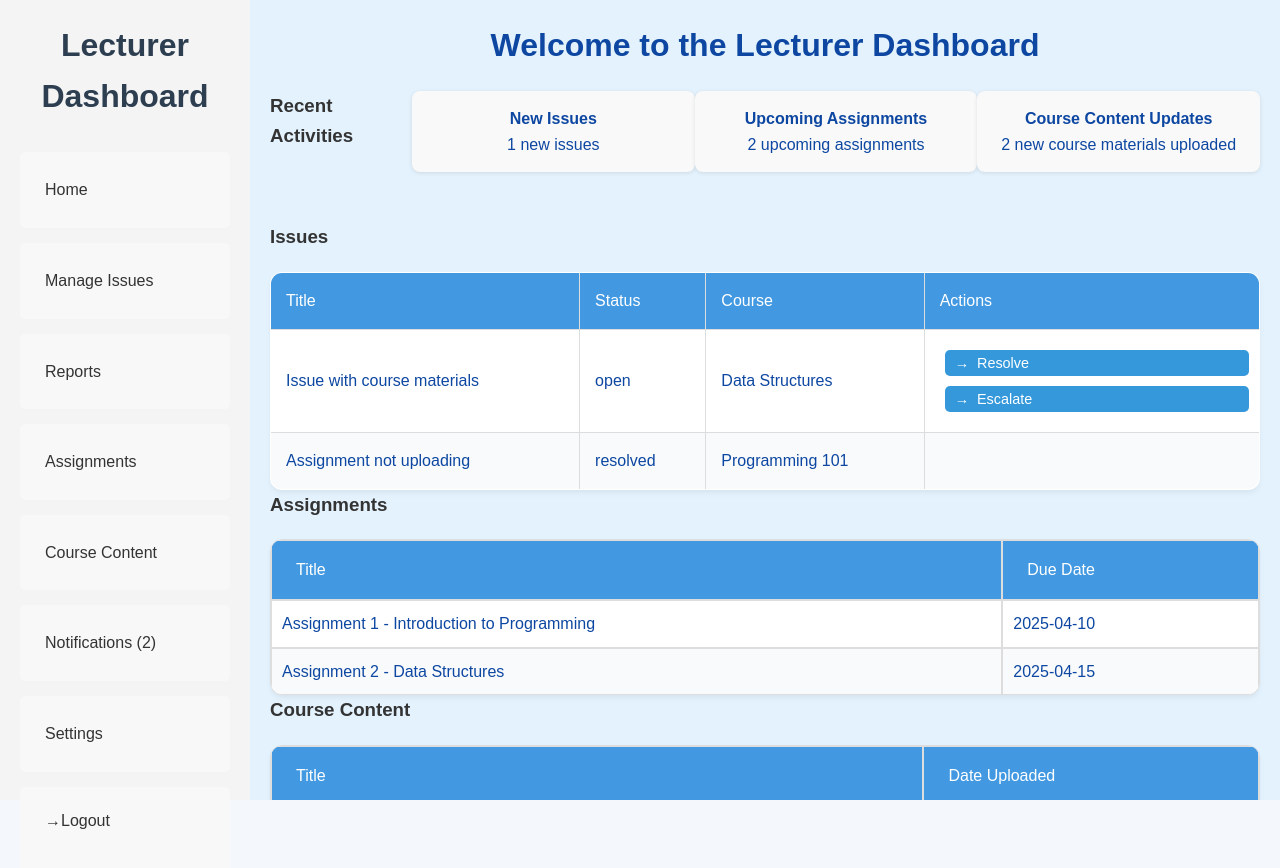
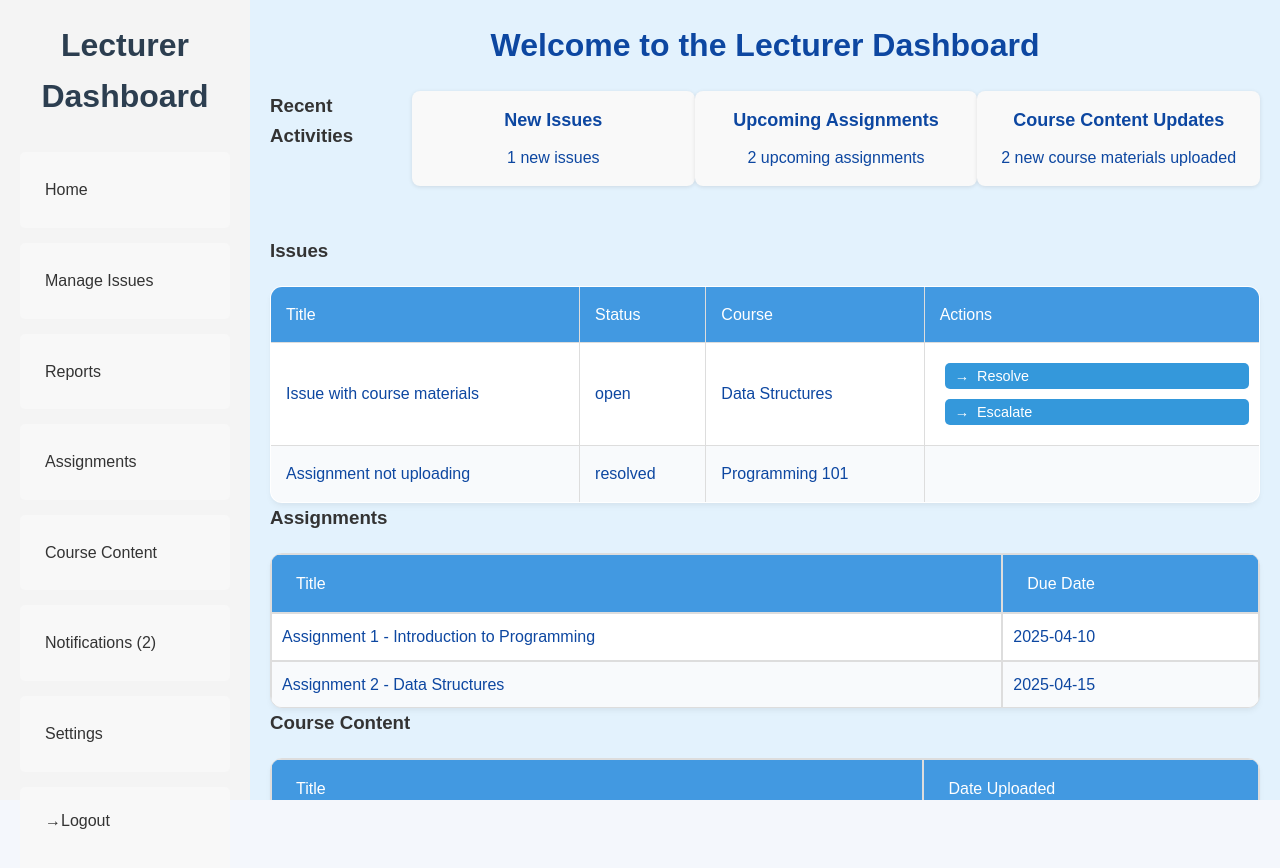
Before and after one commit to ArnoldPeterMukasa/AITS_GROUP_G, a React (Vite) app in the folder FRONTEND/: page /LecturerDashboard in a window 1280 px wide. Shown: the top 868 px of the page. Built offline with nearby package versions, Linux system fonts and the light colour scheme.

Commit message:
Added acard heading styling

```diff
--- a/FRONTEND/src/components/LecturerDashboard.css
+++ b/FRONTEND/src/components/LecturerDashboard.css
@@ -54,3 +54,7 @@
   border-radius: 8px;
   box-shadow: 0 1px 4px rgba(0, 0, 0, 0.1);
 }
+.card h4 {
+  margin-bottom: 10px;
+  font-size: 18px;
+}
```
